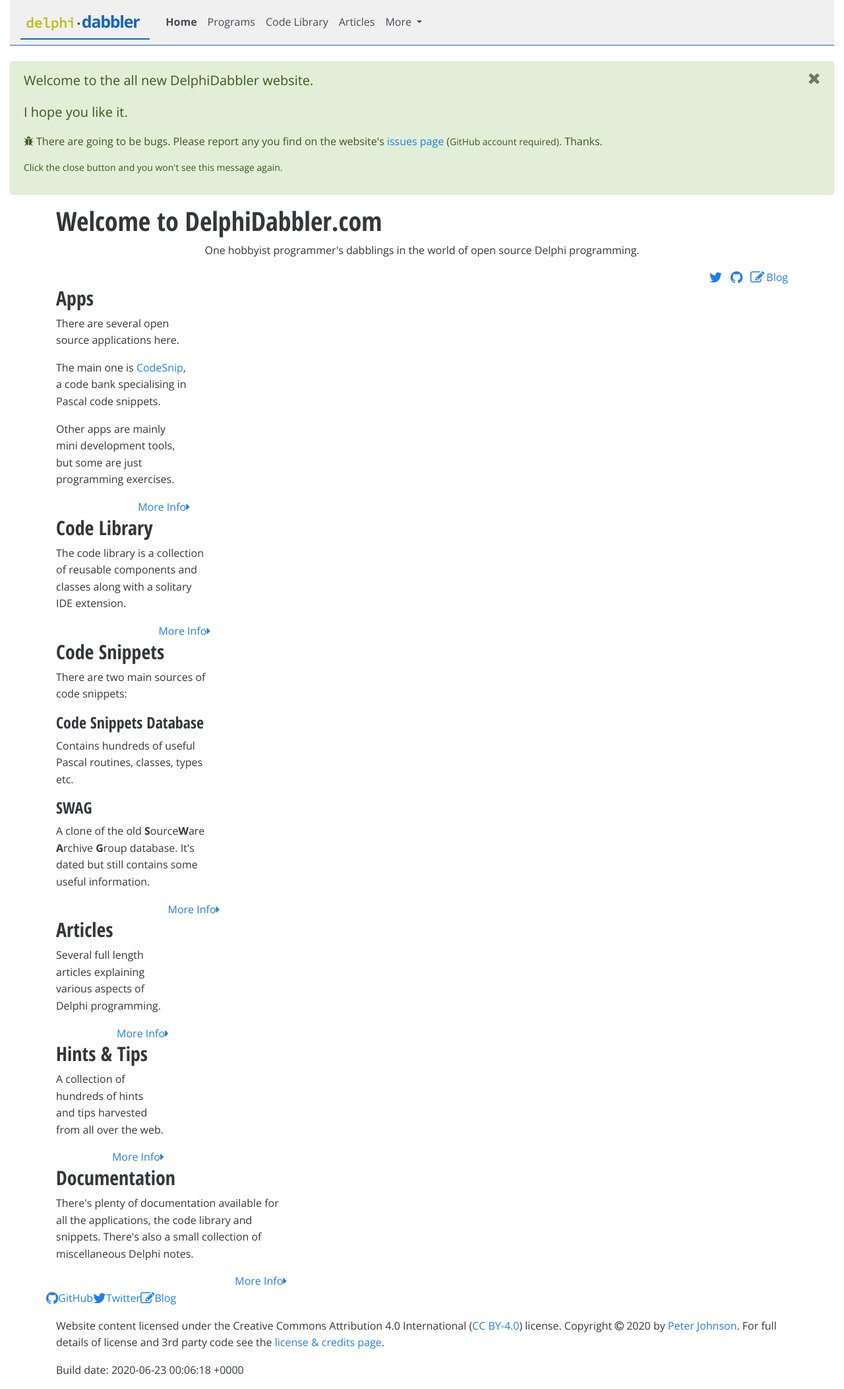
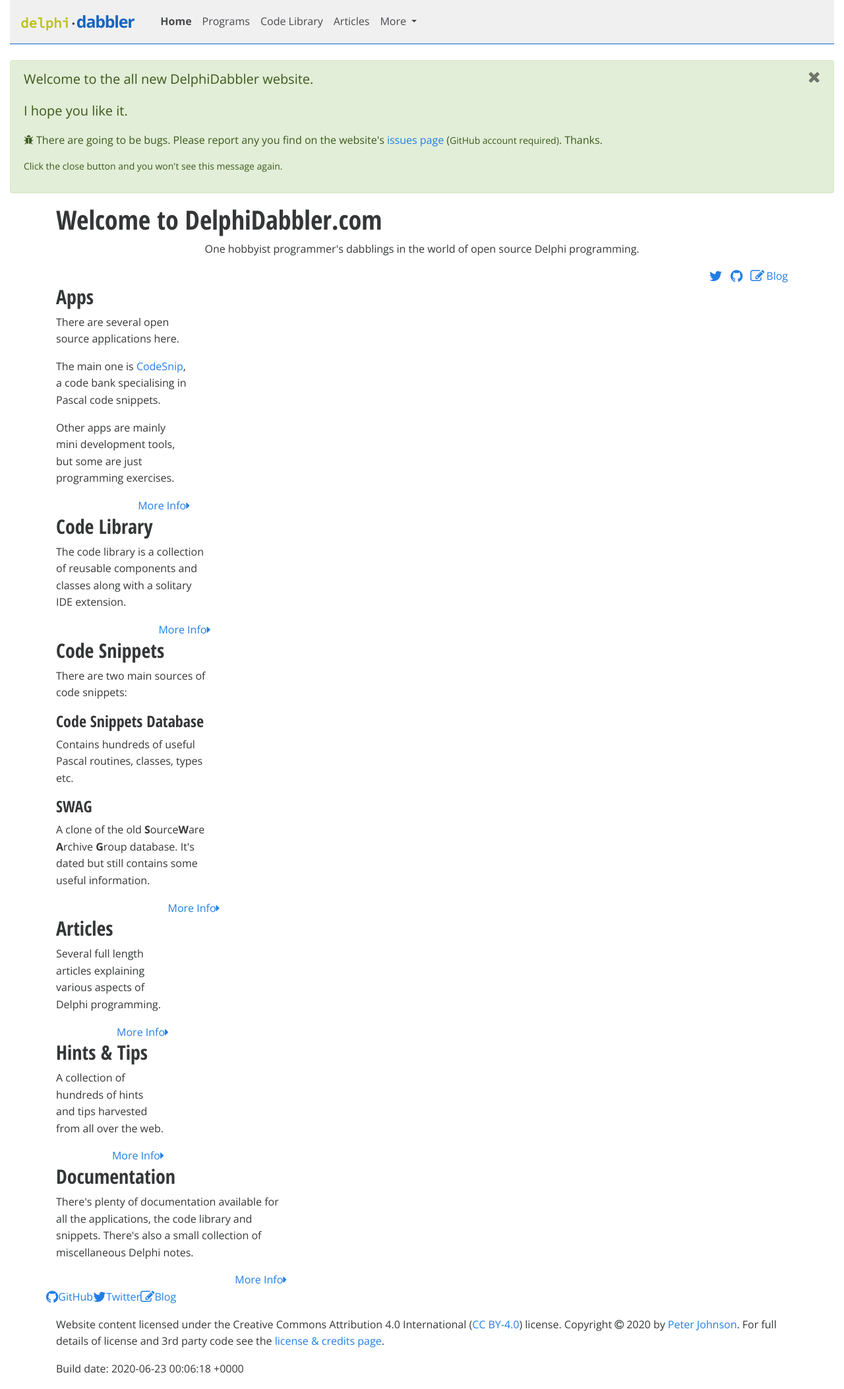
Before and after one commit to delphidabbler/delphidabbler.github.io, a Jekyll site: the page built from index.html, in a window 1280 px wide. Shown: the whole page at 66% size. Built offline with Jekyll 4.4.1, drawn with Linux system fonts in a browser that asks for light colours; nearby versions of some CDN libraries; comment, search, counter and statistics services are not loaded.

Commit message:
Tweak style of logo to fit better with restyled navbar,

```diff
--- a/_sass/site-styles/_logo.scss
+++ b/_sass/site-styles/_logo.scss
@@ -4,8 +4,6 @@
     font-weight: bold;
     font-size: 130%;
     text-transform: lowercase;
-    border-bottom: 2px $dd-theme-primary-color solid;
-    padding-left: 0.5rem;
     padding-right: 1rem;
 
     .dd-branding-logo-part1 {
```
